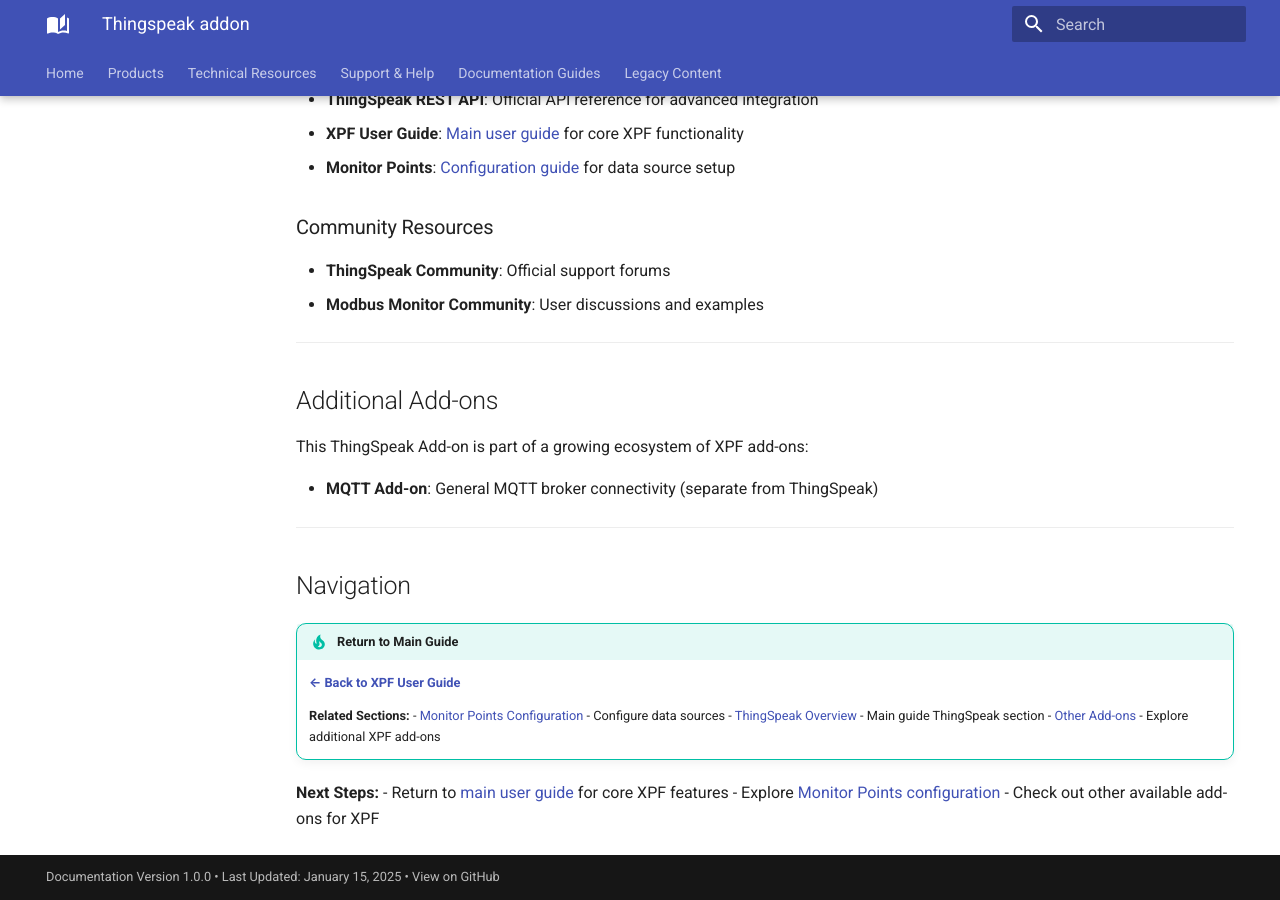
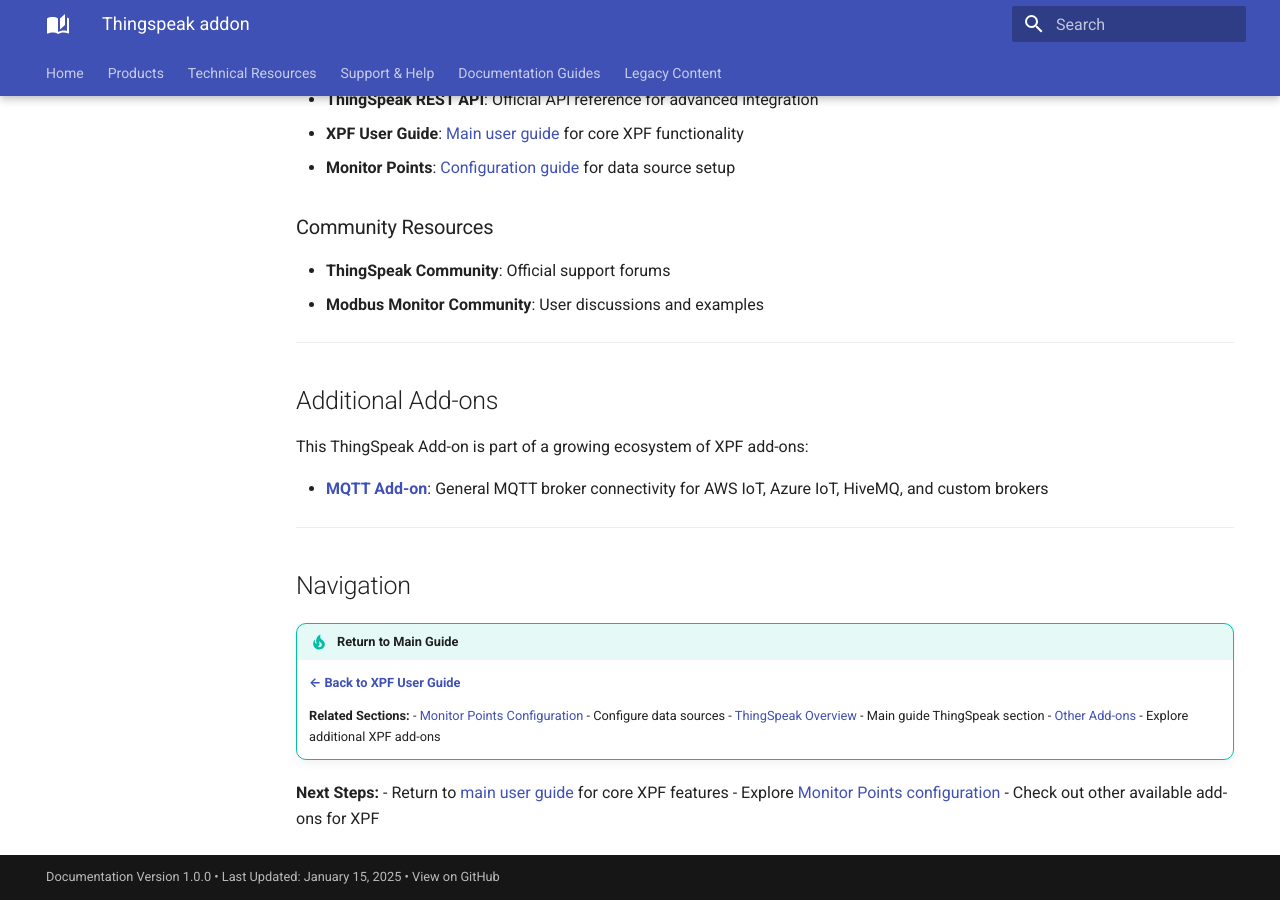
Before and after one commit to Modbus-Monitor/docs, an MkDocs documentation site: the page built from docs/guides/thingspeak-addon.md, in a window 1280 px wide and 900 px high, scrolled down 11257 px. Built offline with MkDocs 1.6.1 and Material for MkDocs 9.7.7, drawn with Linux system fonts in a browser that asks for light colours; the version menu is left out.

Commit message:
extact new mqtt doc

```diff
--- a/docs/guides/thingspeak-addon.md
+++ b/docs/guides/thingspeak-addon.md
@@ -373,7 +373,7 @@ ThingSpeak integrates with MATLAB for advanced analytics:
 
 This ThingSpeak Add-on is part of a growing ecosystem of XPF add-ons:
 
-- **MQTT Add-on**: General MQTT broker connectivity (separate from ThingSpeak)
+- **[MQTT Add-on](mqtt-addon.md)**: General MQTT broker connectivity for AWS IoT, Azure IoT, HiveMQ, and custom brokers
 
 
 ---
```
